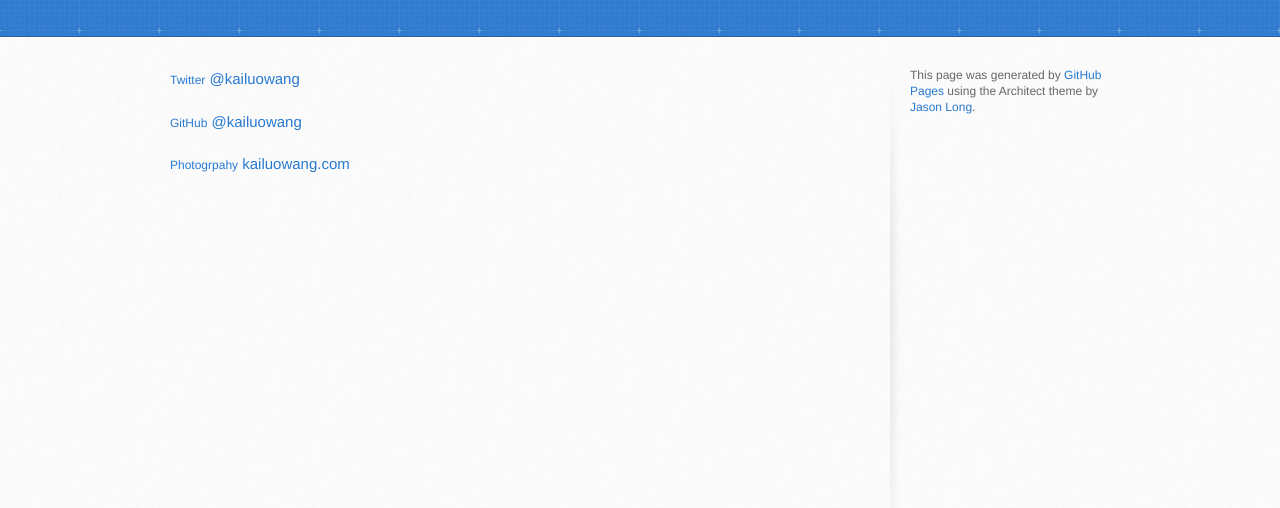
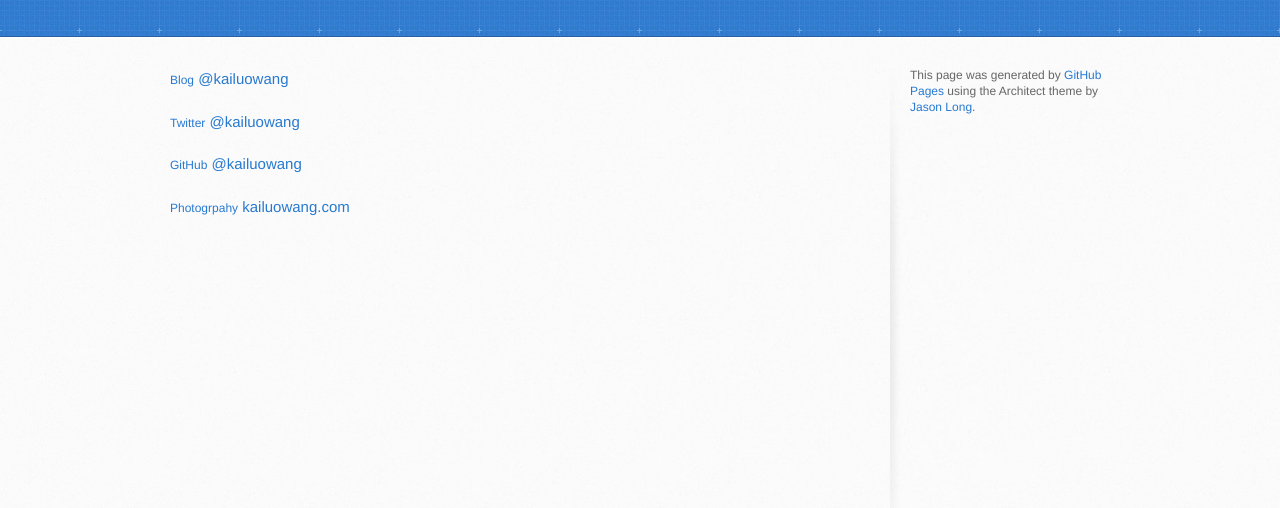
Before and after one commit to kailuowang/kailuowang.github.io, a plain HTML site: page index.html in a window 1280 px wide. Shown: the part 130-638 px from the top of the page. Drawn offline with Linux system fonts and the light colour scheme.

Commit message:
Update index.html

```diff
--- a/index.html
+++ b/index.html
@@ -26,6 +26,10 @@
     <div id="content-wrapper">
       <div class="inner clearfix">
         <section id="main-content">
+
+          <p>
+            <a href="https://medium.com/@kailuowang"><small>Blog</small> @kailuowang</a>
+          </p>
           <p>
             <a href="https://twitter.com/kailuowang"><small>Twitter</small> @kailuowang</a>
           </p>
```
